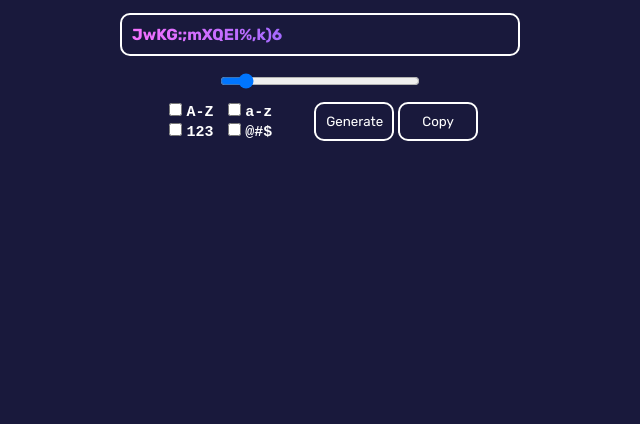
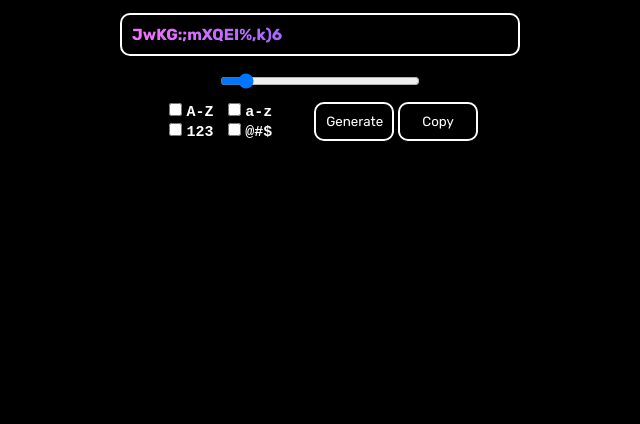
Before and after one commit to realBruno/guesswhat, a plain HTML site: page index.html in a window 1280 px wide. Shown: the part 376-800 px from the top of the page, without its empty margins (320-960 px from the left). Drawn offline with Linux system fonts and the light colour scheme.

Commit message:
Change background color

```diff
--- a/style.css
+++ b/style.css
@@ -9,7 +9,7 @@
 
 body
 {
-    background-color: rgb(25, 25, 60);
+    background-color: rgb(0, 0, 0);
 }
 
 main
```
